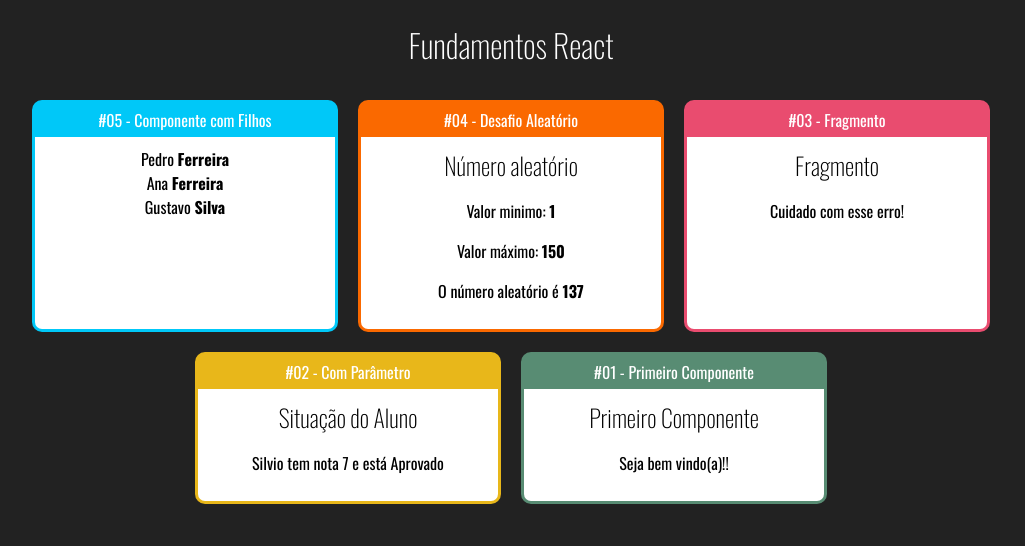
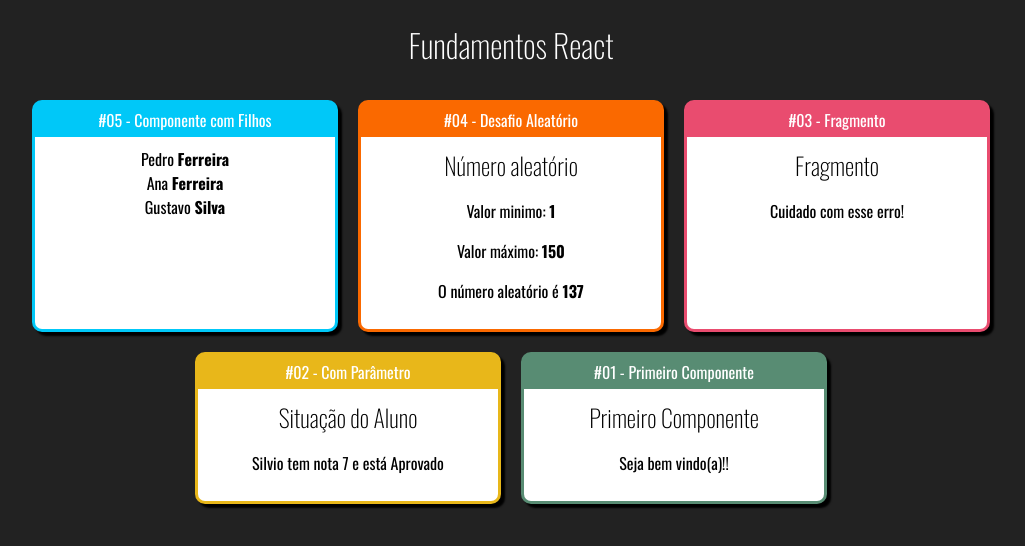
Before and after one commit to SilvioDiasJr/fundamentos-react, a React (Create React App) app in the folder fundamentos-react/: page / in a window 1280 px wide. Shown: the top 546 px of the page, without its empty margins (129-1154 px from the left). Built offline with nearby package versions, Linux system fonts and the light colour scheme.

Commit message:
adicionar box-shadow ao componente

```diff
--- a/fundamentos-react/src/components/basicos/layout/Card.css
+++ b/fundamentos-react/src/components/basicos/layout/Card.css
@@ -3,6 +3,7 @@
   border-radius: 10px;
   overflow: hidden;
   margin: 10px;
+  box-shadow: #000 4px 4px 2px;
 
   display: flex;
   flex-direction: column;
```
